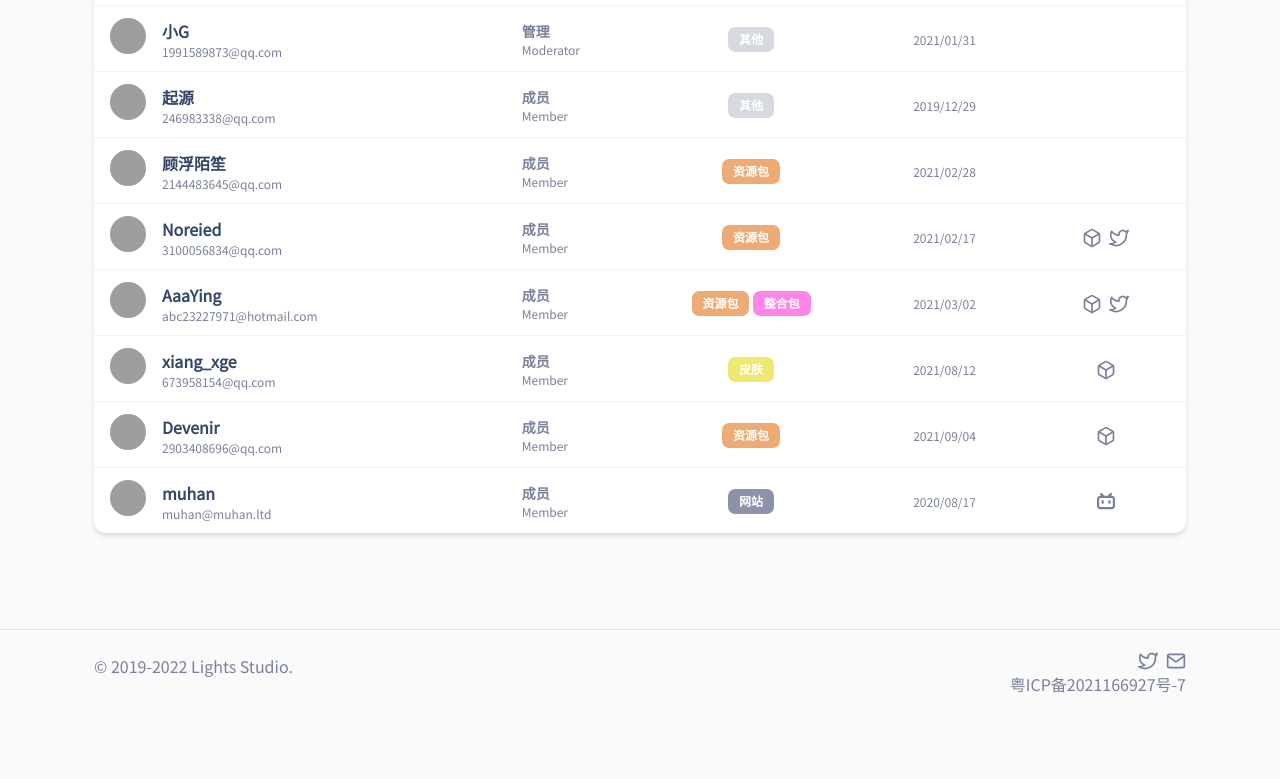
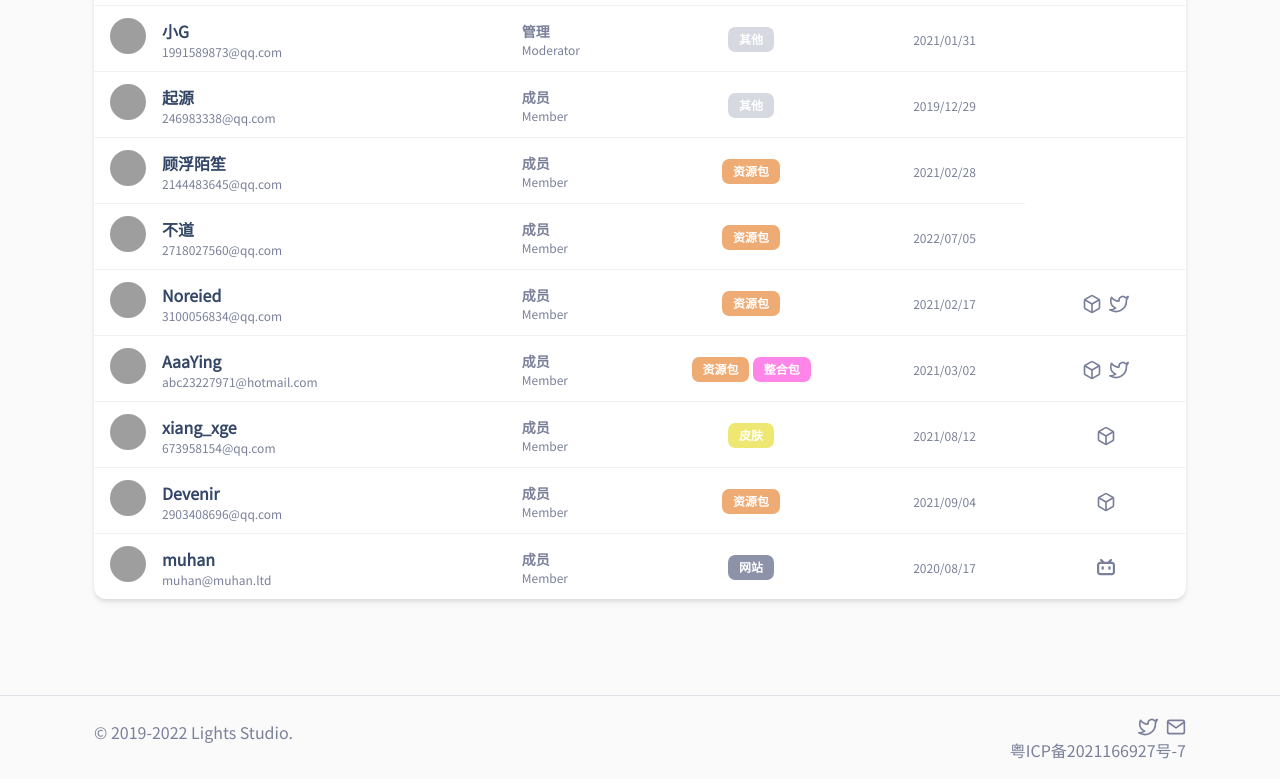
Before and after one commit to katorlys/lights-website, a plain HTML site: page members.html in a window 1280 px wide. Shown: the part 847-1626 px from the top of the page. Before the commit the page ends 1560 px from the top, so only its background shows below. Drawn offline with Linux system fonts and the light colour scheme; grey boxes are pictures that could not be loaded.

Commit message:
Add files via upload
add a person

```diff
--- a/members.html
+++ b/members.html
@@ -414,6 +414,29 @@
                                     <td class="align-middle text-center">
                                         <span class="text-secondary text-xs font-weight-normal">2021/02/28</span>
                                     </td>
+                                     <tr>
+                                    <td>
+                                        <div class="d-flex px-2 py-1">
+                                            <div>
+                                                <img src="https://www.klpbbs.com/uc_server/avatar.php?uid=16301&size=middle"
+                                                    class="avatar avatar-sm me-3" loading="lazy">
+                                            </div>
+                                            <div class="d-flex flex-column justify-content-center">
+                                                <h6 class="mb-0">不道</h6>
+                                                <p class="text-xs text-secondary mb-0">2718027560@qq.com</p>
+                                            </div>
+                                        </div>
+                                    </td>
+                                    <td>
+                                        <p class="text-sm font-weight-bold mb-0">成员</p>
+                                        <p class="text-xs text-secondary mb-0">Member</p>
+                                    </td>
+                                    <td class="align-middle text-center">
+                                        <span class="badge" style="background-color: #EEAB73;">资源包</span>
+                                    </td>
+                                    <td class="align-middle text-center">
+                                        <span class="text-secondary text-xs font-weight-normal">2022/07/05</span>
+                                    </td>
                                     <td class="align-middle text-center">
                                         <!-- <a target="_blank" href="">
                                             <img src="img/social/mcbbs.svg">
```
